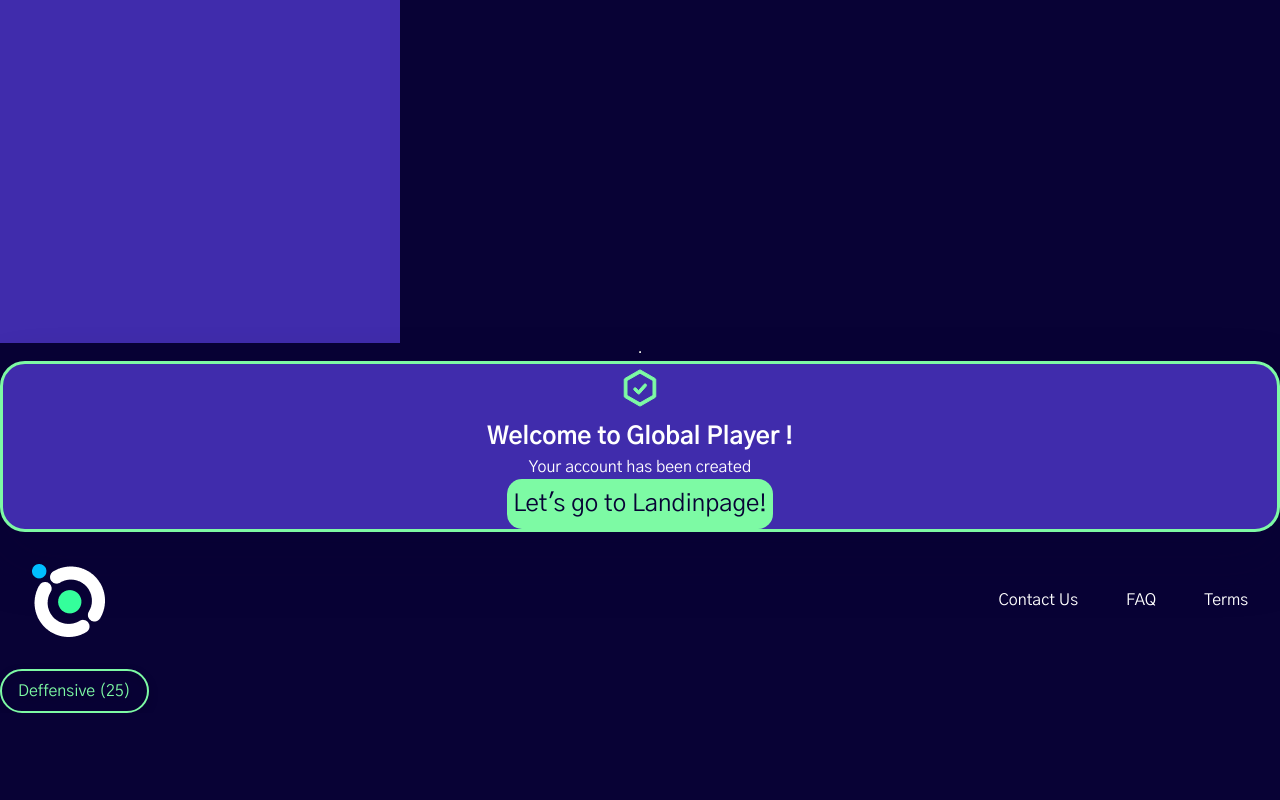
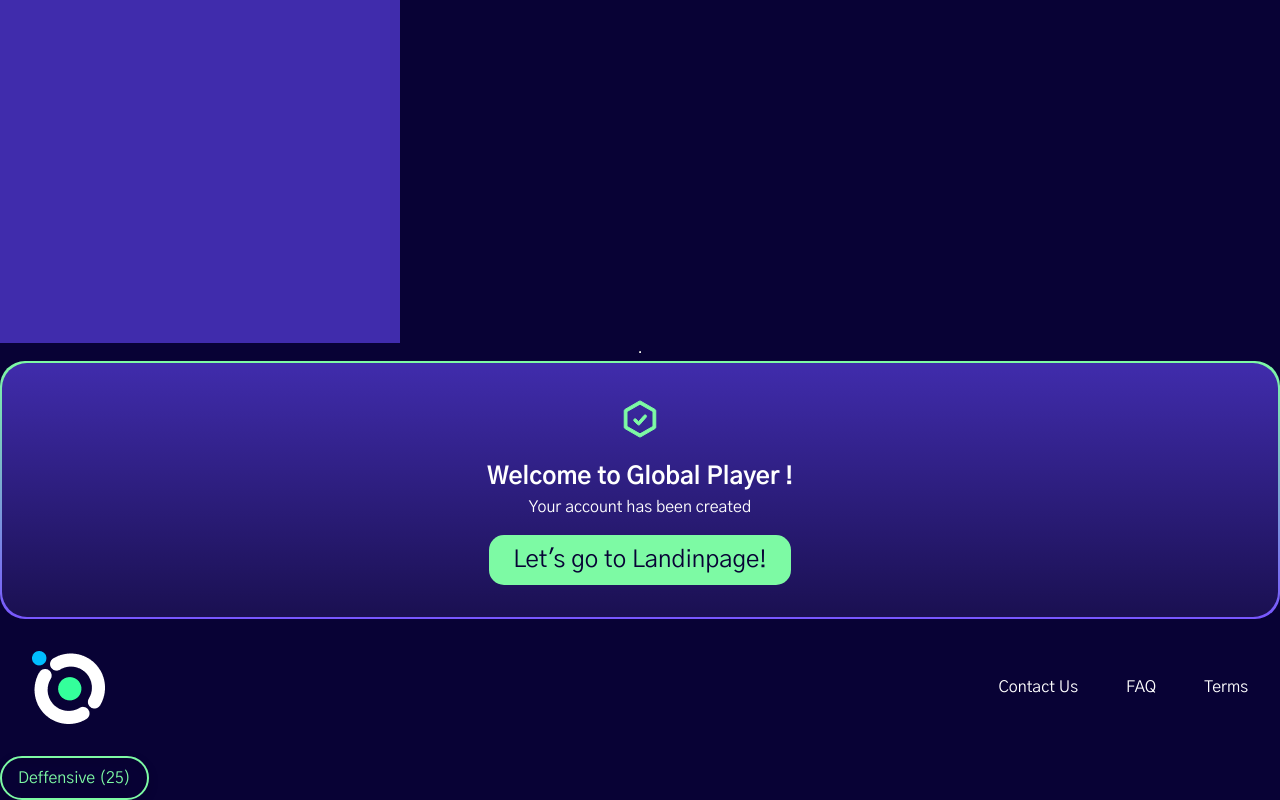
Before and after one commit to zyzmoz/global-player, a React (Create React App) app in the folder frontend/: page /storybook in a window 1280 px wide. Shown: the part 2417-3217 px from the top of the page. Before the commit the page ends 3130 px from the top, so only its background shows below. Built offline with nearby package versions, Linux system fonts and the light colour scheme.

Commit message:
toast component style

```diff
--- a/frontend/src/components/Toast/Toast.jsx
+++ b/frontend/src/components/Toast/Toast.jsx
@@ -5,7 +5,7 @@ import BodyText from '../BodyText/BodyText'
 import Headline from '../Headline/Headline'
 import Button from '../Button/Button'
 
-function Toast({ className, pageRoute, headlineToast, bodyToast, buttonTextToast }) {
+function Toast({ pageRoute, headlineToast, bodyToast, buttonTextToast }) {
   const navigate = useNavigate()
 
   const navigateToPage = () => {
@@ -13,25 +13,12 @@ function Toast({ className, pageRoute, headlineToast, bodyToast, buttonTextToast
   }
 
   return (
-    <div
-      className={className}
-      style={{
-        background: '#402CAC',
-        border: '3px solid #7DFAA4',
-        borderRadius: '25px',
-        boxShadow: '0px 26px 54px rgba(8,2,53,0.48',
-      }}
-    >
-      <div className="toast-main-content" style={{ textAlign: 'center' }}>
+    <div className="toast">
+      <div className="toast-wrapper" style={{ textAlign: 'center' }}>
         <CheckIcon fill="#7DFAA4" stroke="#7DFAA4" />
         <Headline fontSize="24px" color="white" textAlign="center" text={headlineToast} />
         <BodyText fontSize="16px" color="white" textAlign="center" text={bodyToast} />
-        <Button
-          text={buttonTextToast}
-          onClick={() => navigateToPage()}
-          className="toast-cta-btn"
-          style={{ buttonWidth: '400px' }}
-        />
+        <Button text={buttonTextToast} onClick={() => navigateToPage()} className="toast-cta-btn" />
       </div>
     </div>
   )
@@ -40,7 +27,6 @@ function Toast({ className, pageRoute, headlineToast, bodyToast, buttonTextToast
 export default Toast
 
 Toast.defaultProps = {
-  className: '',
   pageRoute: '',
   headlineToast: '',
   bodyToast: '',
@@ -48,7 +34,6 @@ Toast.defaultProps = {
 }
 
 Toast.propTypes = {
-  className: PropTypes.string,
   pageRoute: PropTypes.string,
   headlineToast: PropTypes.string,
   bodyToast: PropTypes.string,
--- a/frontend/src/sass/base-elements/_button.scss
+++ b/frontend/src/sass/base-elements/_button.scss
@@ -22,7 +22,6 @@
   .landing-page-container .button {
     background-color: $primary-color-bright-green;
     color: $neutral-color-dark-blue;
-    // font-size: 24pt;
     font-weight: 500;
     border-radius: 15px;
     width: 200px;
--- a/frontend/src/sass/site-layout/_index.scss
+++ b/frontend/src/sass/site-layout/_index.scss
@@ -101,13 +101,34 @@
 }
 
 // Toast Component
+.toast {
+  background: $border-gradient-color;
+  padding: 2px;
+  overflow: hidden;
+  border-radius: 25px;
+  display: flex;
+}
+
 .toast-wrapper {
   display: flex;
+  flex: 1;
   flex-flow: column nowrap;
+  background: $background-gradient-color;
+  border-radius: 25px;
+  padding: 1rem;
+  justify-content: center;
+  align-items: center;
+
+  svg {
+    margin: 1rem .5rem;
+  }
 
   .button {
+    margin: 1rem 0 1rem 0;
     width: auto;
     height: 50px;
+    padding: 0 1.5rem;
+
   }
 
   .toast-cta-btn {
--- a/frontend/src/sass/variables/_colors.scss
+++ b/frontend/src/sass/variables/_colors.scss
@@ -3,10 +3,27 @@ $primary-color-bright-green: #7dfaa4;
 $primary-color-deep-purple: #402cac;
 $secondary-color-magical-green: #29d37a;
 $secondary-color-sky-blue: #53bcf9;
+$secondary-color-dark-blue: #1e135b;
 $neutral-color-white: #ffffff;
 $neutral-color-dark-blue: #080235;
 
 
+$border-gradient-color: linear-gradient(180deg, #7dfaa4 0%, #7856ff 100%);
+$background-gradient-color: linear-gradient(180deg, #402cac 0%, #1a1051 100%);
+
 body {
-    background: $neutral-color-dark-blue;
-  }
+  background: $neutral-color-dark-blue;
+  color: $primary-color-bright-green;
+}
+
+:export {
+  primaryColorBrightGreen: $primary-color-bright-green;
+  primaryColorDeepPurple: $primary-color-deep-purple;
+  secondaryColorMagicalGreen: $secondary-color-magical-green;
+  secondaryColorSkyBlue: $secondary-color-sky-blue;
+  secondaryColorDarkBlue: $secondary-color-dark-blue;
+  neutralColorWhite: $neutral-color-white;
+  neutralColorDarkBlue: $neutral-color-dark-blue;
+  borderGradientColor: $border-gradient-color;
+  backgoundGradientColor: $background-gradient-color;
+}
```
